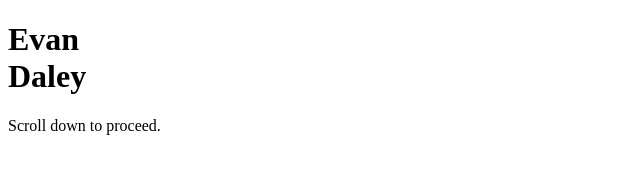
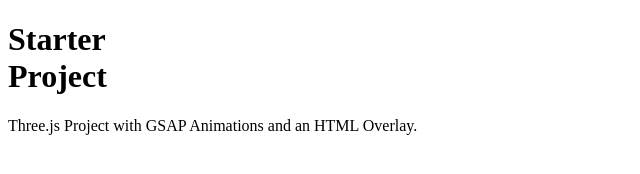
Before and after one commit to EvanDaley/Three.js-robot-animation, a plain HTML site: page src/index.html in a window 1280 px wide. Shown: the whole page, without its empty margins (0-640 px from the left). Drawn offline with Linux system fonts and the light colour scheme.

Commit message:
Changing the text again

```diff
--- a/src/index.html
+++ b/src/index.html
@@ -8,9 +8,9 @@
 <body>
     <div class="html-content-container">
         <div class="html-content">
-            <h1>Evan<br>Daley</h1>
+            <h1>Starter<br>Project</h1>
             <p>
-                Scroll down to proceed.
+                Three.js Project with GSAP Animations and an HTML Overlay.
             </p>
         </div>
     </div>
```
Also changed, not shown: dist/index.html (+1 -1 lines).
